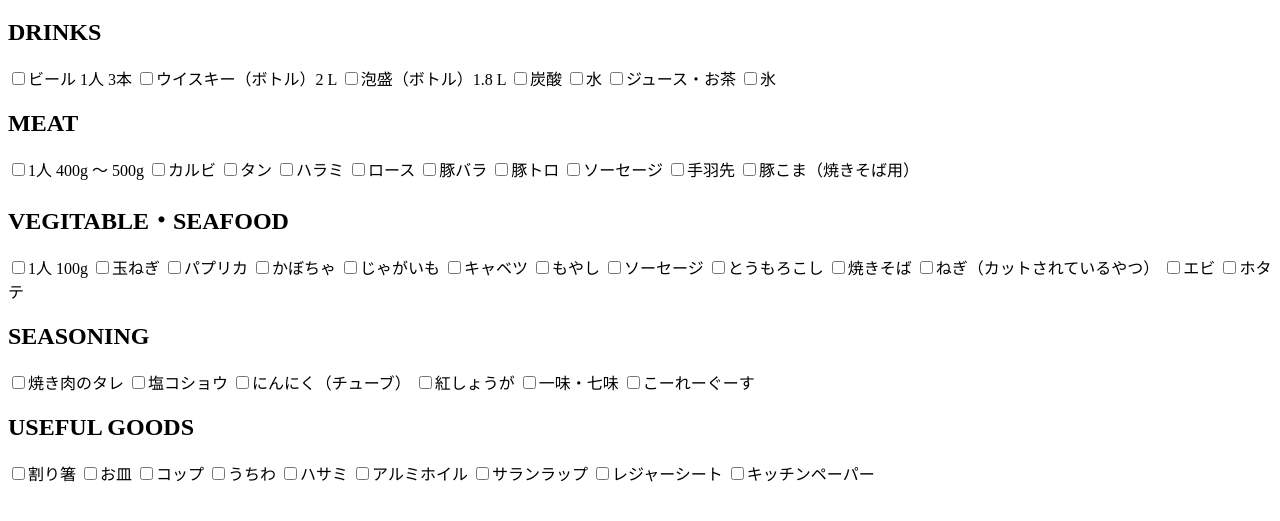
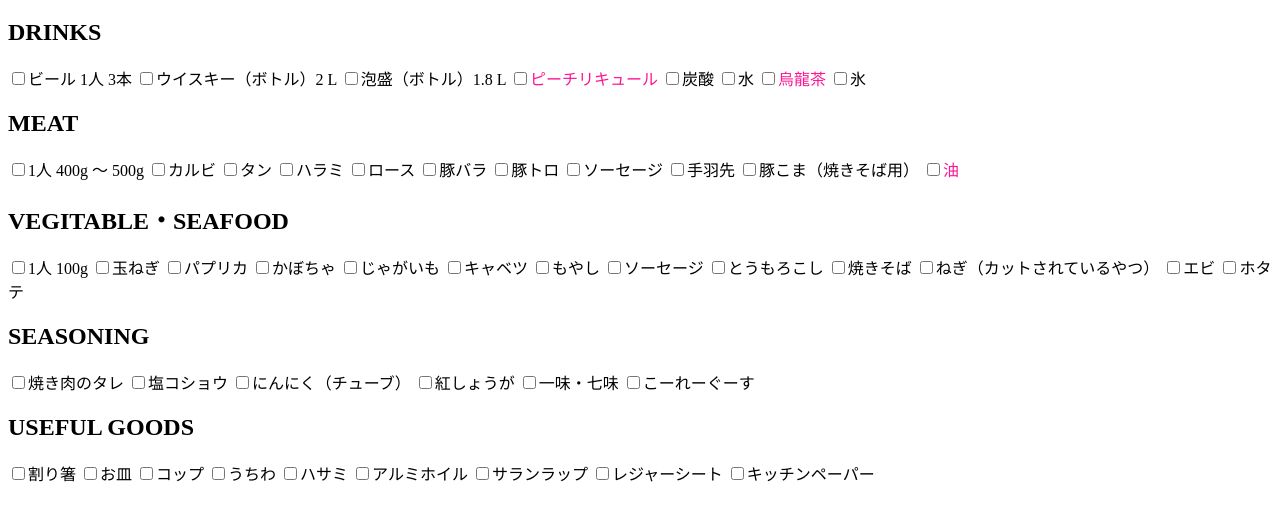
Before and after one commit to IchiroOhshiro/BBQ-LIST, a plain HTML site: page index.html in a window 1280 px wide. Shown: the part 61-582 px from the top of the page. Drawn offline with Linux system fonts and the light colour scheme.

Commit message:
Add files via upload

```diff
--- a/index.html
+++ b/index.html
@@ -15,9 +15,10 @@
     <label><input type="checkbox">ビール 1人 3本</label>
     <label><input type="checkbox">ウイスキー（ボトル）2 L</label>
     <label><input type="checkbox">泡盛（ボトル）1.8 L</label>
+    <label><input type="checkbox"><span>ピーチリキュール</span></label>
     <label><input type="checkbox">炭酸</label>
     <label><input type="checkbox">水</label>
-    <label><input type="checkbox">ジュース・お茶</label>
+    <label><input type="checkbox"><span>烏龍茶</span></label>
     <label><input type="checkbox">氷</label>
   </div>
   <h2>MEAT</h2>
@@ -31,6 +32,7 @@
   <label><input type="checkbox">ソーセージ</labe>
   <label><input type="checkbox">手羽先</labe>
   <label><input type="checkbox">豚こま（焼きそば用）</label>
+  <label><input type="checkbox"><span>油</span></label>
 
   <h2>VEGITABLE・SEAFOOD</h2>
   <label><input type="checkbox">1人 100g</label>
--- a/style.css
+++ b/style.css
@@ -1 +1,5 @@
 @charset "utf-8";
+
+span {
+  color: deeppink;
+}
```
